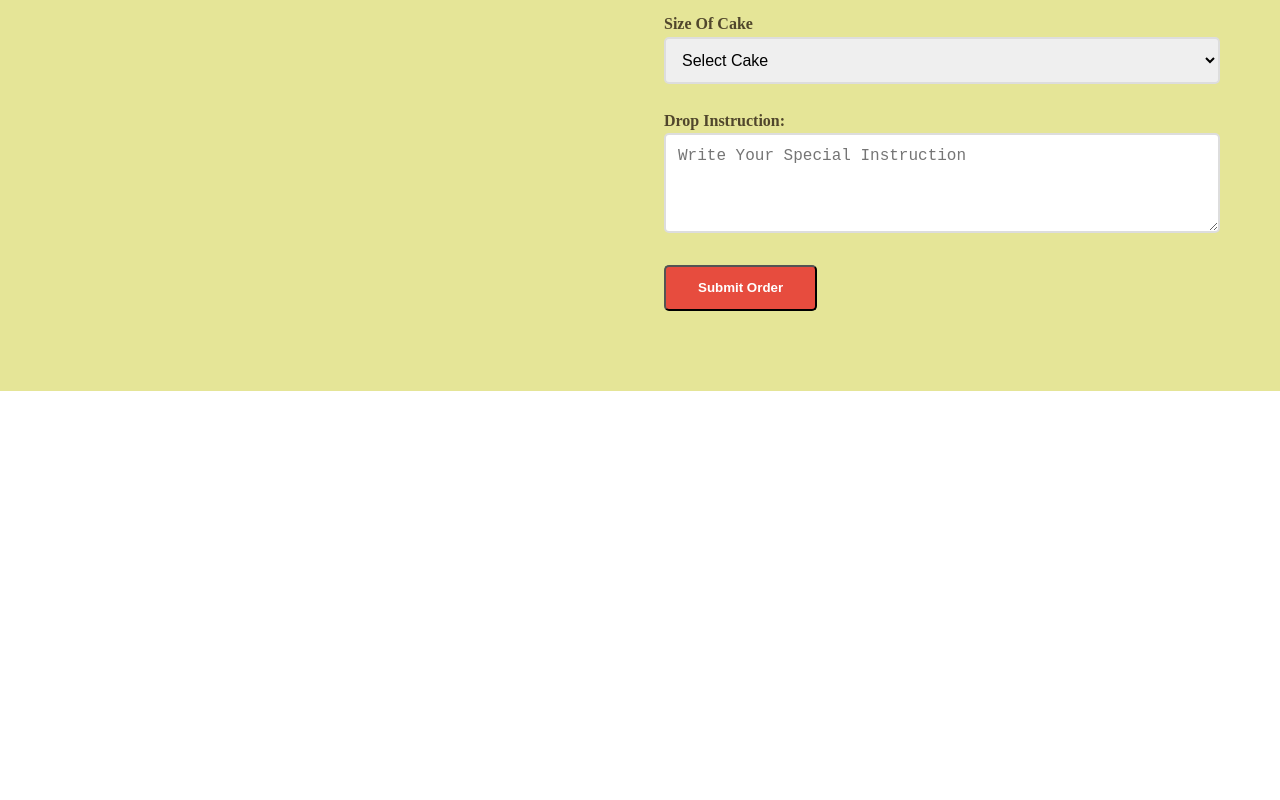
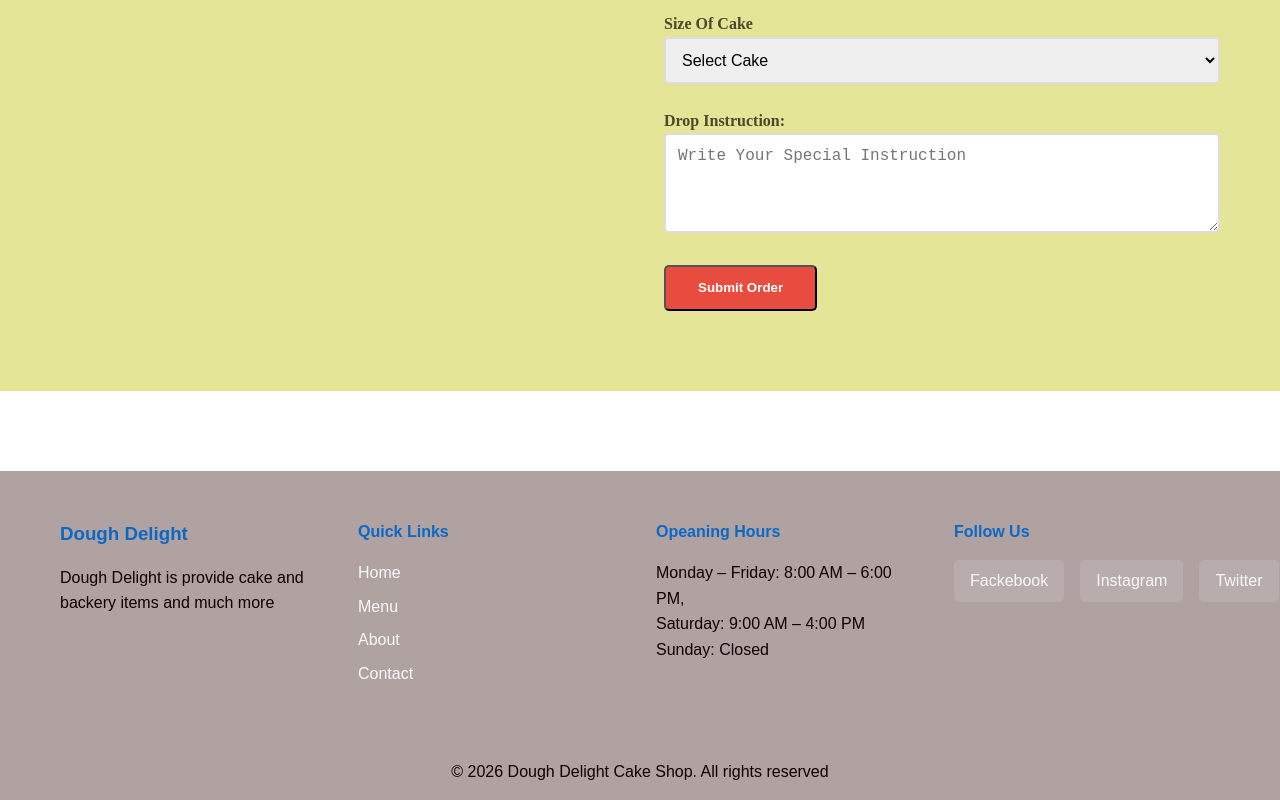
Before and after one commit to Naveensingh98/Html-Css-Proj, a plain HTML site: page index.html in a window 1280 px wide. Shown: the part 2901-3701 px from the top of the page. Before the commit the page ends 3292 px from the top, so only its background shows below. Drawn offline with Linux system fonts and the light colour scheme.

Commit message:
Final Project

```diff
--- a/index.html
+++ b/index.html
@@ -185,6 +185,52 @@
         </section>
     </main>
 
+    <footer class="footer">
+        <div class="container">
+            <div class="footer-contant">
+
+                <div class="footer-section">
+                    <h3> Dough Delight</h3>
+                    <p>Dough Delight is provide cake and backery items and much more</p>
+                </div>
+
+                <div class="footer-section">
+                    <h4>Quick Links</h4>
+                    <ul>
+                        <li><a href="#home">Home</a></li>
+                        <li><a href="#menu">Menu</a></li>
+                        <li><a href="#about">About</a></li>
+                        <li><a href="#contact">Contact</a></li>
+                    </ul>
+                </div>
+
+                <div class="footer-section">
+                    <h4>Opeaning Hours</h4>
+                    <p>Monday – Friday: 8:00 AM – 6:00 PM,</p>
+                    <p>Saturday: 9:00 AM – 4:00 PM</p>
+                    <p>Sunday: Closed</p>
+                </div>
+
+
+                <div class="footer-section">
+                    <h4>Follow Us</h4>
+                    <div class="social-links">
+                        <a href="#" class="social-link">Fackebook</a>
+                        <a href="#" class="social-link">Instagram</a>
+                        <a href="#" class="social-link">Twitter</a>
+
+                    </div>
+                </div>
+
+
+
+            </div>
+                <div class="footer-bottom">
+                    <p>&copy; 2026 Dough Delight Cake Shop. All rights reserved</p>
+                </div>
+        </div>
+    </footer>
+
 
 </body>
 </html>
--- a/styles.css
+++ b/styles.css
@@ -430,3 +430,74 @@ body {
     opacity: 1;
     transform: translateY(0);
 }
+
+
+.footer {
+    background-color: #b1a2a2;
+    color: #0c0000;
+    padding: 3rem 0 1rem;
+    margin-top: 5rem;
+}
+
+
+.footer-contant {
+    display: grid;
+    grid-template-columns: repeat(auto-fit,minmax(250px,1fr));
+    gap: 2rem;
+    margin-bottom: 2rem;
+}
+
+
+.footer-section h3, .footer-section h4{
+    margin-bottom: 1rem;
+    color: #0c68c5;
+}
+
+.footer-section ul {
+    list-style: none;
+}
+
+
+.footer-section ul li {
+    margin-bottom: 0.5rem;
+}
+
+
+.footer-section a {
+    color: #f8f9fa;
+    text-decoration: none;
+    transition: var(--transition);
+}
+
+
+.footer-section a:hover {
+    color: var(--primary-color);
+    font-weight: bold;
+}
+
+
+.social-links {
+    display: flex;
+    gap: 1rem;
+}
+
+.social-link {
+    padding: 0.5rem 1rem;
+    background-color: rgba(255,255,255,0.1);
+    border-radius: 5px;
+    transition: var(--transition);
+}
+
+
+.social-link:hover {
+    background-color: var(--secondary-color);
+    color: #ddd;
+}
+
+
+.footer-bottom {
+    text-align: center;
+    padding-top: 2rem;
+    border-top: 1px var(--secondary-color);
+    color: #0c0000;
+}
```
